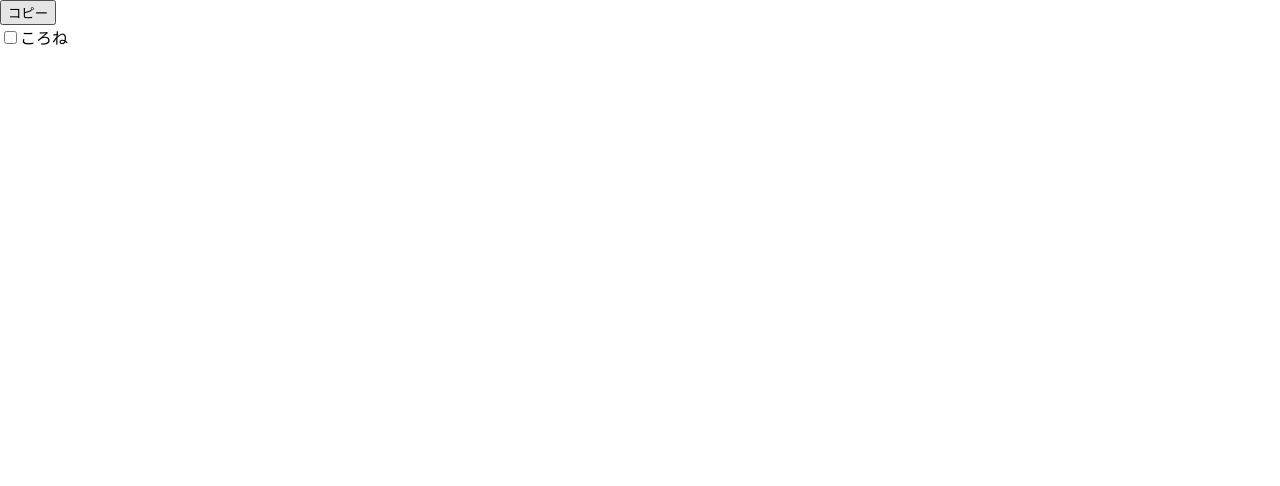
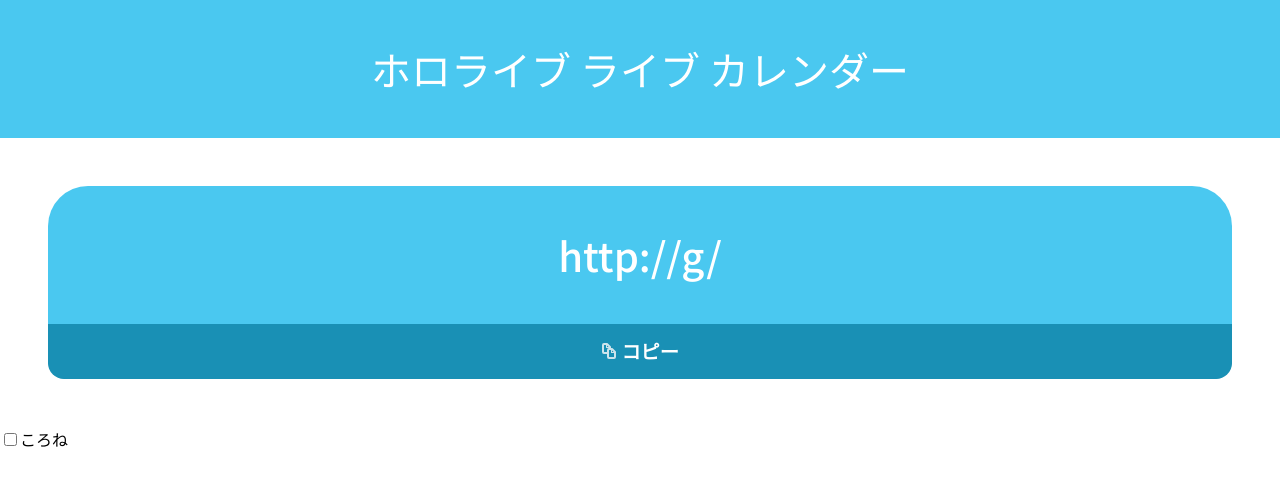
Before and after one commit to isabella232/page, a React (Create React App) app in the folder holo-live-calendar/: page / in a window 1280 px wide. Shown: the top 486 px of the page. Built offline with nearby package versions, Linux system fonts and the light colour scheme.

Commit message:
スタイルのサンプルを作成

```diff
--- a/holo-live-calendar/public/index.html
+++ b/holo-live-calendar/public/index.html
@@ -7,6 +7,7 @@
   <meta name="viewport" content="width=device-width, initial-scale=1" />
   <meta name="theme-color" content="#000000" />
   <meta name="description" content="Web site created using create-react-app" />
+  <link href="https://fonts.googleapis.com/css2?family=Noto+Sans+JP:wght@500;900&display=swap" rel="stylesheet">
 
   <title>React App</title>
 </head>
--- a/holo-live-calendar/src/index.css
+++ b/holo-live-calendar/src/index.css
@@ -1,13 +1,49 @@
 body {
   margin: 0;
-  font-family: -apple-system, BlinkMacSystemFont, 'Segoe UI', 'Roboto', 'Oxygen',
-    'Ubuntu', 'Cantarell', 'Fira Sans', 'Droid Sans', 'Helvetica Neue',
-    sans-serif;
-  -webkit-font-smoothing: antialiased;
-  -moz-osx-font-smoothing: grayscale;
+  font-family: 'Noto Sans JP', sans-serif;
+  font-weight: 500;
 }
 
-code {
-  font-family: source-code-pro, Menlo, Monaco, Consolas, 'Courier New',
-    monospace;
+h1 {
+  text-align: center;
+  background-color: #4ac8f0;
+  margin: 0;
+  padding: 1em;
+  font-weight: 500;
+  font-size: 2.5em;
+  color: white;
 }
+
+.urlAndCopy {
+  margin: 3em;
+}
+
+.generatedUrl {
+  text-align: center;
+  background-color: #4ac8f0;
+  margin: 0;
+  padding: 1em;
+  color: white;
+  font-size: 5vmin;
+  border-radius: 1em 1em 0 0;
+}
+
+.copyButtonArea {
+  text-align: center;
+  background-color: #1990b5;
+  border-radius: 0 0 1em 1em;
+
+}
+
+.copyButton {
+  background-color: #1990b5;
+  color: white;
+  font-family: 'Noto Sans JP', sans-serif;
+  font-weight: 900;
+  border: 0;
+  font-size: 1.2em;
+  padding: 0.7em;
+  margin: 0;
+  width: 100%;
+  border-radius: 0 0 1em 1em;
+}
--- a/holo-live-calendar/src/index.tsx
+++ b/holo-live-calendar/src/index.tsx
@@ -3,6 +3,7 @@
 import CopyToClipBoard from 'react-copy-to-clipboard'
 import {getIdolIndex, getAllLength, getIdolData} from './idols'
 import './index.css'
+import Copy from './Copy.svg'
 
 interface State {
   idols: boolean[],
@@ -16,7 +17,7 @@
 
     this.state = {
       idols: Array(getAllLength()).fill(false),
-      url: '',
+      url: 'http://g/',
       copied: false
     }
 
@@ -24,6 +25,10 @@
     this.generateURL = this.generateURL.bind(this)
   }
 
+  /**
+   * URLの作成を行う。
+   * チェックボックスの`data-name`を読み込み、そのuserを追加する。
+   */
   opURL(event: FormEvent){
     const name = event.currentTarget.getAttribute('data-name')
     if(name != null){
@@ -31,6 +36,7 @@
       console.log(this.state.idols[index])
       const idols = this.state.idols
 
+      // add or remove with checkbox state
       if(this.state.idols[index]){
         idols[index] = false
       }else{
@@ -48,6 +54,9 @@
     }
   }
 
+  /**
+   * URLを生成する。
+   */
   generateURL(): string {
     const idolUrlNames: string[] = []
 
@@ -59,28 +68,35 @@
         }
       }
     })
-    return `http://g/?${idolUrlNames.join('&')}`
+    return `http://g/?idols=${idolUrlNames.join(',')}`
   }
 
   render(){
     return (
       <div>
-        <div>
-          {this.state.url}
+        <div className="urlAndCopy">
+          <div className="generatedUrl">
+            {this.state.url}
+          </div>
+          <div className="copyButtonArea">
+            <CopyToClipBoard text={this.state.url}
+              onCopy={() => this.setState({copied: true})}>
+              <button className="copyButton">
+                {this.state.copied ? <div><img src={Copy} className="copyLogo" /> コピーした!</div> : <div><img src={Copy} className="copyLogo" /> コピー</div>}
+              </button>
+            </CopyToClipBoard>
+          </div>
         </div>
-        <CopyToClipBoard text={this.state.url}
-          onCopy={() => this.setState({copied: true})}>
-          <button>{this.state.copied ? 'コピーした！' : 'コピー'}</button>
-        </CopyToClipBoard>
-        <div>
         <input type="checkbox" checked={this.state.idols[getIdolIndex('korone')]} onChange={this.opURL} data-name="korone" />ころね
-        </div>
       </div>
     )
   }
 }
 
 ReactDOM.render(
-  <CreateURL />,
+  <div>
+    <h1>ホロライブ ライブ カレンダー</h1>
+    <CreateURL />
+  </div>,
   document.getElementById('root')
 );
```
Also changed, not shown: holo-live-calendar/src/Copy.svg (added).
